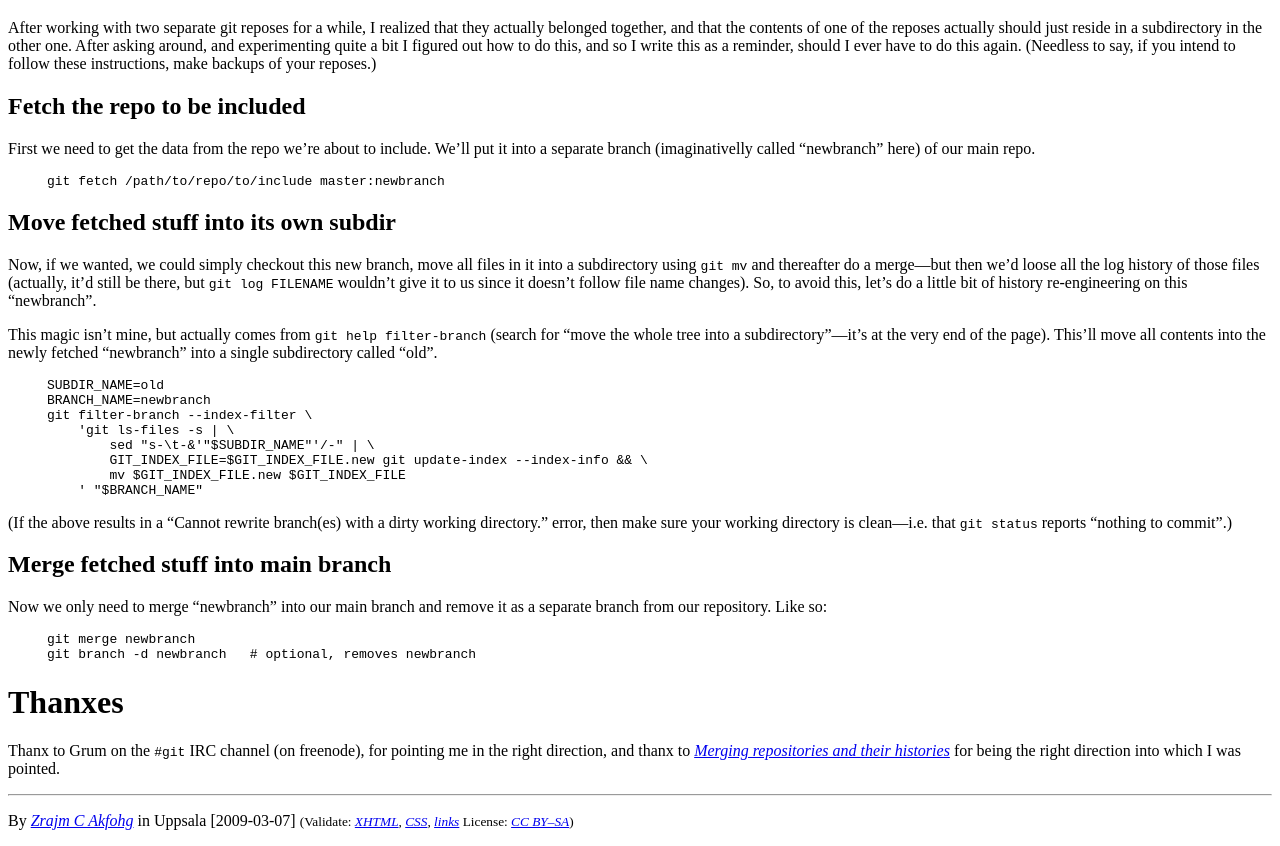
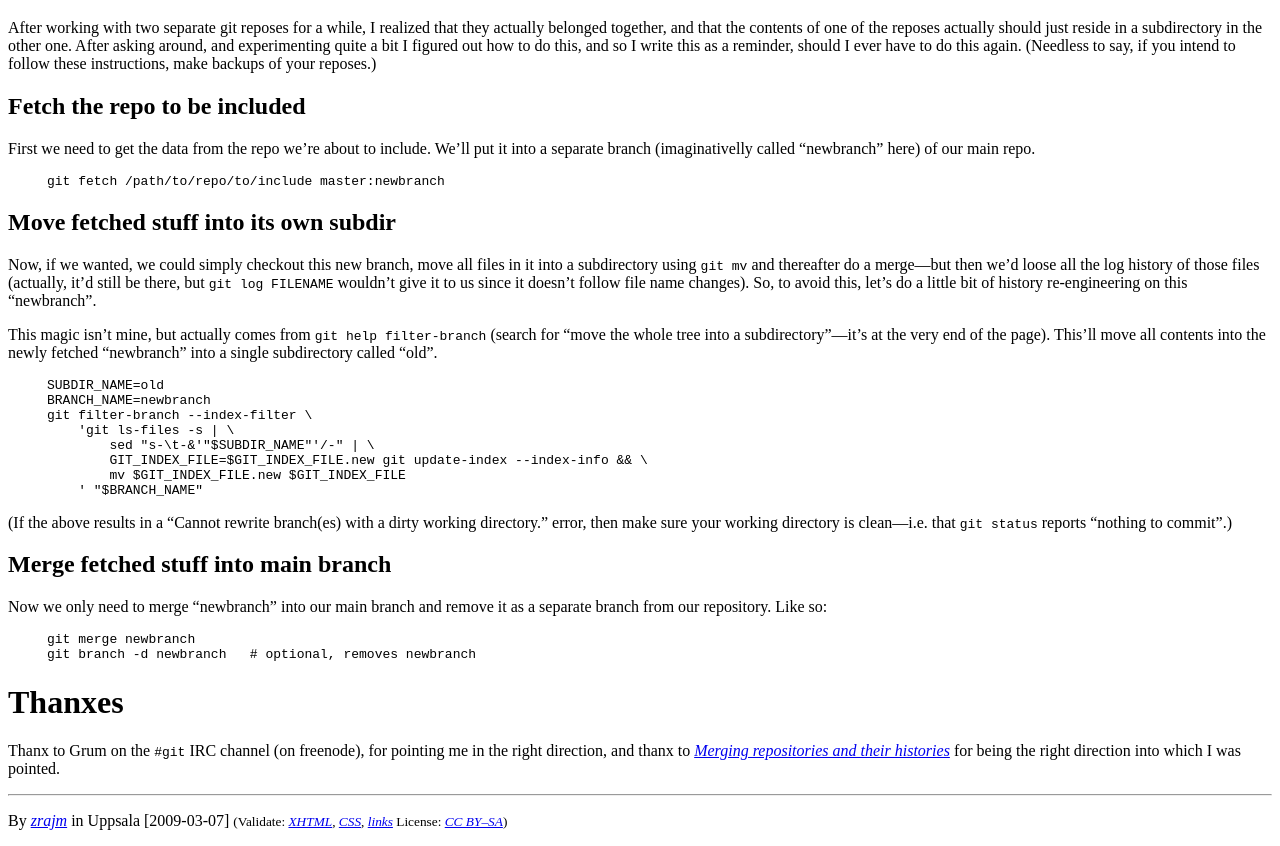
Before and after one commit to zrajm/ref, a plain HTML site: page git-repo-merging.html in a window 1280 px wide. Shown: the part 61-907 px from the top of the page. Drawn offline with Linux system fonts and the light colour scheme.

Commit message:
Fixed author name

```diff
--- a/git-repo-merging.html
+++ b/git-repo-merging.html
@@ -87,8 +87,8 @@ repositories and their histories</a> for being the right direction into which I
 was pointed.</p>
 
 
-<hr /><p>By <span class=author><a href="mail:zrajm@klingonska.org">Zrajm C
-Akfohg</a></span> in Uppsala [2009-03-07]
+<hr /><p>By <span class=author><a href="mail:zrajm@klingonska.org">zrajm</a></span>
+in Uppsala [2009-03-07]
 
 <small>(Validate: <a href="http://validator.w3.org/check?uri=referer">XHTML</a>,
   <a href="http://jigsaw.w3.org/css-validator/check/referer">CSS</a>,
```
Also changed, not shown: tmux.html (+2 -2 lines).
